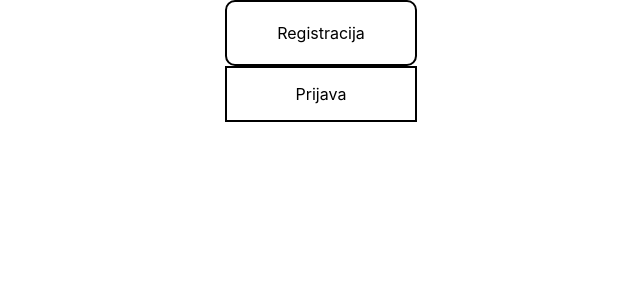
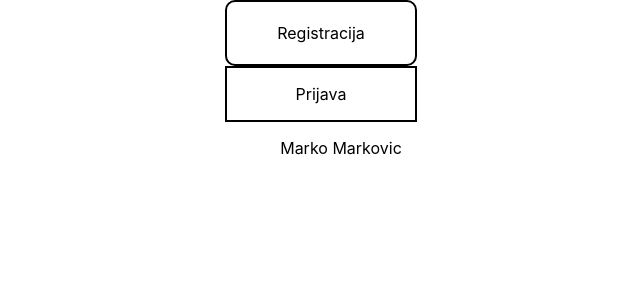
Before and after one commit to MihaelAndel/zavrsni-rad, a React (Create React App) app in the folder klijent/: page / in a window 1280 px wide. Shown: the top 300 px of the page, without its empty margins (319-959 px from the left). Built offline with nearby package versions, Linux system fonts and the light colour scheme; no server answers.

Commit message:
klase za prikaz elemenata

```diff
--- a/klijent/src/App.js
+++ b/klijent/src/App.js
@@ -1,15 +1,16 @@
 import React from 'react';
 import axios from 'axios';
 import Cookies from 'js-cookie';
-import Registracija from './moduli/registracija';
-import Prijava from './moduli/prijava';
+import Registracija from './komponente/registracija';
+import Prijava from './komponente/prijava';
+import PopisOsoba from './komponente/popis-osoba';
 import './App.css';
 
 class App extends React.Component {
 	constructor(props) {
 		super(props);
-		var korisnik = Cookies.get('korisnik') ? Cookies.get('korisnik') : '';
-		var tip = Cookies.get('tip') ? Cookies.get('tip') : '';
+		var korisnik = Cookies.get('korisnik') ? Cookies.get('korisnik') : null;
+		var tip = Cookies.get('tip') ? Cookies.get('tip') : null;
 		console.log(korisnik + tip);
 		this.state = {
 			korisnickoIme: korisnik,
@@ -17,10 +18,13 @@ class App extends React.Component {
 		};
 	}
 	render() {
+		axios.get('/api/test/')
+		var lista = [{ime: 'Marko', prezime: 'Markovic'}, 'test2', 'test3'];
 		return (
 			<div className="App">
 				<Registracija />
 				<Prijava />
+				<PopisOsoba lista={lista} />
 			</div>
 		);
 	}
--- /dev/null
+++ b/klijent/src/komponente/osoba.js
@@ -0,0 +1,18 @@
+import React from 'react';
+
+class Osoba extends React.Component {
+
+    constructor(props){
+        super(props);
+        this.setState = {
+            ime: props.ime,
+            prezime: props.prezime
+        }
+    }
+
+    render(){
+        return <div>{this.props.ime} {this.props.prezime}</div>;
+    }
+}
+
+export default Osoba;
--- /dev/null
+++ b/klijent/src/komponente/popis-osoba.js
@@ -0,0 +1,25 @@
+import React from 'react';
+import Osoba from './osoba';
+
+class PopisOsoba extends React.Component {
+
+    constructor(props){
+        super(props);
+
+        this.state = {
+            lista: props.lista
+        }
+    }
+
+    render(){
+        return(
+            <ul>
+                {this.state.lista.map(osoba => (
+                    <Osoba ime={osoba.ime} prezime={osoba.prezime} />
+                ))}
+            </ul>
+        );
+    }
+}
+
+export default PopisOsoba;
```
Also changed, not shown: klijent/src/komponente/ekipa.js (added, +18 -0 lines), klijent/src/komponente/poruka.js (renamed from klijent/src/moduli/poruka.js), klijent/src/komponente/prijava.js (renamed from klijent/src/moduli/prijava.js), klijent/src/komponente/registracija.js (renamed from klijent/src/moduli/registracija.js), 1 other file (tests, documents, lock files or other folders).
